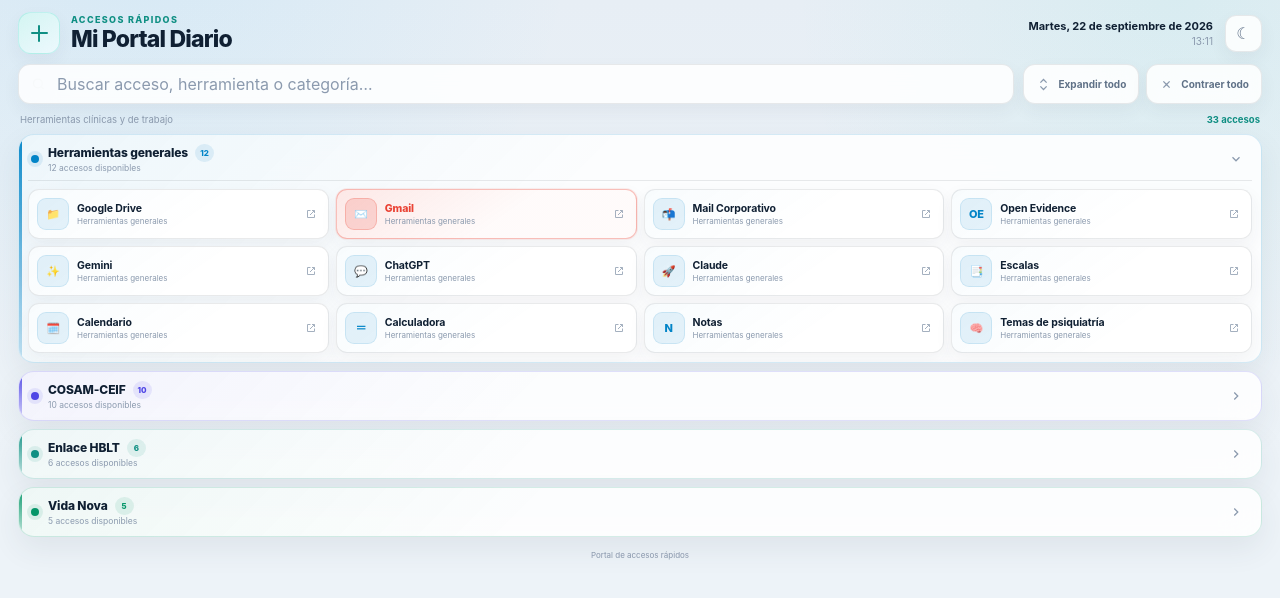
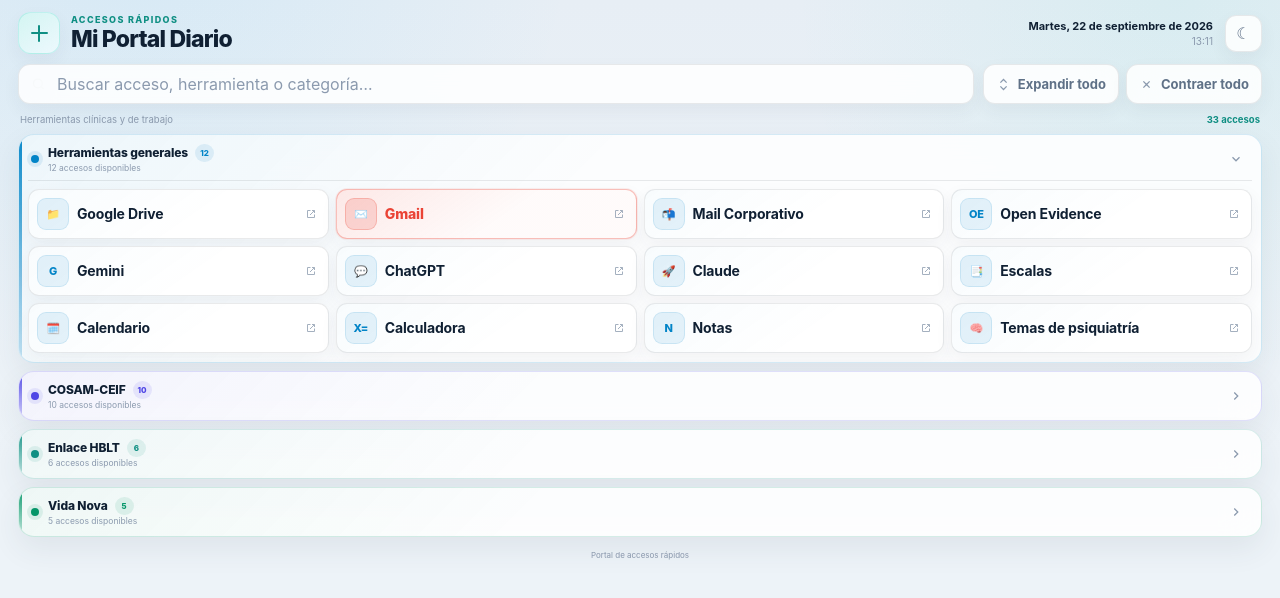
Before and after one commit to patriciocerdag-ctrl/psiquiatria, a plain HTML site: page index.html in a window 1280 px wide. Drawn offline with Linux system fonts and the light colour scheme.

Commit message:
index.html

```diff
--- a/index.html
+++ b/index.html
@@ -413,7 +413,7 @@
             background: var(--surface);
             color: var(--text-2);
             box-shadow: var(--shadow-card);
-            font-size: 10px;
+            font-size: 13px; /* Tamaño de letra aumentado */
             font-weight: 700;
             white-space: nowrap;
             cursor: pointer;
@@ -687,10 +687,6 @@
             box-shadow: var(--shadow-hover);
         }
 
-        .card:hover::after {
-            opacity: 1;
-        }
-
         .card:active {
             transform: translateY(0);
         }
@@ -726,20 +722,10 @@
             overflow: hidden;
             text-overflow: ellipsis;
             white-space: nowrap;
-            font-size: 10.5px;
+            font-size: 14px; /* Tamaño de letra aumentado */
             line-height: 1.25;
             font-weight: 720;
             letter-spacing: -0.01em;
-        }
-
-        .card-desc {
-            margin-top: 2px;
-            overflow: hidden;
-            text-overflow: ellipsis;
-            white-space: nowrap;
-            color: var(--text-3);
-            font-size: 8px;
-            line-height: 1.2;
         }
 
         .card-arrow {
@@ -1039,7 +1025,7 @@
 
             .command-button {
                 min-height: 38px;
-                font-size: 9px;
+                font-size: 12px; /* Tamaño de letra aumentado para móvil */
             }
 
             .portal-meta {
@@ -1076,11 +1062,7 @@
             }
 
             .card-title {
-                font-size: 11px;
-            }
-
-            .card-desc {
-                font-size: 8.5px;
+                font-size: 14px; /* Tamaño de letra aumentado para móvil */
             }
         }
 
@@ -1294,7 +1276,7 @@
             {
                         "nombre": "Gemini",
                         "link": "https://gemini.google.com/app",
-                        "icono": "✨",
+                        "icono": "G",
                         "categoria": "Herramientas generales"
             },
             {
@@ -1324,7 +1306,7 @@
             {
                         "nombre": "Calculadora",
                         "link": "https://patriciocerdag-ctrl.github.io/calculadora/",
-                        "icono": "＝",
+                        "icono": "X=",
                         "categoria": "Herramientas generales"
             },
             {
@@ -1340,7 +1322,7 @@
                         "categoria": "Herramientas generales"
             },
             {
-                        "nombre": "Rx - Controlado",
+                        "nombre": "Rp - Controlado",
                         "link": "https://docs.google.com/document/d/1nRKoktTFIDMmOtkj_OADxF5eQlgLwKfm1pDz9NpV3t4/edit?tab=t.0",
                         "icono": "💊",
                         "categoria": "COSAM-CEIF"
@@ -1396,7 +1378,7 @@
             {
                         "nombre": "BioNet",
                         "link": "https://docs.google.com/spreadsheets/d/1DjsVWzrroGIN0yWRCikVRKv6JK2daPWz/edit?gid=1511189274#gid=1511189274",
-                        "icono": "🩸",
+                        "icono": "B",
                         "categoria": "COSAM-CEIF"
             },
             {
@@ -1665,16 +1647,13 @@
             title.className = "card-title";
             title.textContent = acceso.nombre;
 
-            const description = document.createElement("div");
-            description.className = "card-desc";
-            description.textContent = acceso.categoria;
-
             const arrow = document.createElement("div");
             arrow.className = "card-arrow";
             arrow.setAttribute("aria-hidden", "true");
             arrow.innerHTML = ICON_EXTERNAL;
 
-            info.append(title, description);
+            // Eliminamos la creación de la descripción (card-desc) según la petición
+            info.append(title);
             card.append(icon, info, arrow);
 
             return card;
```
